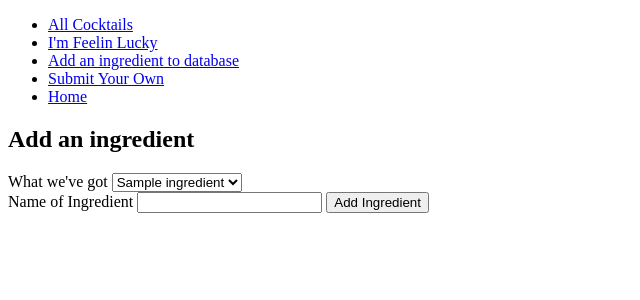
After one commit to bbbbblddddd/Tie-One-On---Python-Project, a Flask app: page /add_ingredient in a window 1280 px wide. The commit adds this page. Shown: the top 300 px of the page, without its empty margins (0-640 px from the left). Run offline with Flask 2, Linux system fonts and the light colour scheme; a database or web service that is not in the repository returns one stand-in record (values such as "Sample title"); some libraries are stand-ins or nearby versions.

Commit message:
Added ability to add ingredient and make create your own route page

```diff
--- a/controllers/ingredient_controller.py
+++ b/controllers/ingredient_controller.py
@@ -2,4 +2,20 @@ from flask import Flask, render_template, request, redirect
 from flask import Blueprint
 from models.ingredient import Ingredient
 
+import repositories.ingredient_repository as ingredient_repository
+
+
 ingredients_blueprint = Blueprint('ingredients', __name__)
+
+@ingredients_blueprint.route('/add_ingredient')
+def ingredients():
+    ingredients = ingredient_repository.select_all()
+    return render_template('add_ingredient.html', ingredients = ingredients)
+
+
+@ingredients_blueprint.route('/add_ingredient', methods = ['POST'])
+def add_ingredient():
+    name = request.form['ingredient_name']
+    new_ingredient = Ingredient(name)
+    ingredient_repository.save(new_ingredient)
+    return redirect('/add_ingredient')
--- /dev/null
+++ b/templates/add_ingredient.html
@@ -0,0 +1,23 @@
+{% extends 'base.html' %}
+
+{% block content %}
+
+<h2> Add an ingredient</h2>
+
+<div>
+    <label for="ingredient"> What we've got </label>
+    <select id="ingredients" name="ingredient.name">
+
+    {% for ingredient in ingredients %}
+        <option value="'{{ingredient.id}}">{{ingredient.name}}</option>
+    {% endfor %}
+    </select>
+</div>
+
+<form action ="/add_ingredient" method="post">
+    <label for="name_field"> Name of Ingredient </label>
+    <input type="text" name ="ingredient_name" id ="name_field">
+<button type="submit">Add Ingredient</button>
+</form>
+
+{% endblock content %}
--- a/templates/base.html
+++ b/templates/base.html
@@ -19,6 +19,9 @@
               <a href="/random">I'm Feelin Lucky</a>
             </li>
             <li>
+              <a href="/add_ingredient">Add an ingredient to database</a>
+            </li>
+            <li>
               <a href="/submit">Submit Your Own</a>
             </li>
             <li>
--- a/templates/cocktails/index.html
+++ b/templates/cocktails/index.html
@@ -11,8 +11,12 @@
         <p> {{cocktail.name}}</p>
         <p>{{cocktail.description}}</p>
         <li><a href="/cocktails/{{cocktail.id}}"> Take a Closer Look</a></li>
+        <form class="delete-form" action="/cocktails/{{cocktail.id}}/delete" method="post">
+            <input type="submit" value="delete">
+        </form>
     </ul>
 </li>
+
 
 {% endfor %}
 
--- a/templates/index.html
+++ b/templates/index.html
@@ -14,7 +14,7 @@
     {% endfor %}
     </select>
 
-    <button type="submit">Show Me What I can Make</button>
+    <button type="submit">Show Me What I can make</button>
 
 </div>
 
```
Also changed, not shown: controllers/cocktail_controller.py (+7 -1 lines), templates/submit/index.html (added, +7 -0 lines), db/tie_one_on.sql (line endings or trailing spaces).
